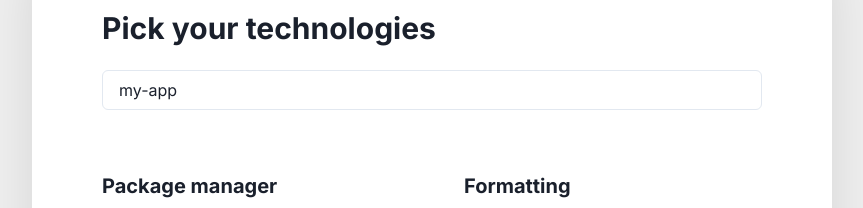
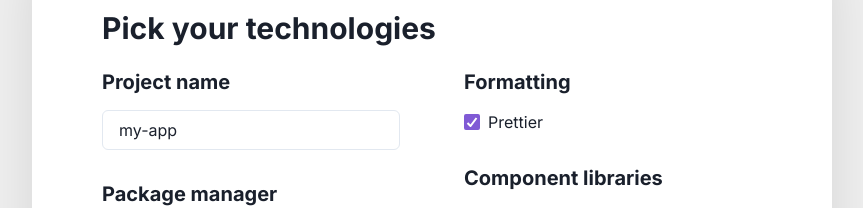
Before and after one commit to akd-io/create-next-stack-website, a Next.js app: page / in a window 1280 px wide. Shown: the part 530-738 px from the top of the page, without its empty margins (208-1071 px from the left). Built offline with nearby package versions, Linux system fonts and the light colour scheme.

Commit message:
Add heading for project name input

```diff
--- a/templates/LandingPage/LandingPageTemplate.tsx
+++ b/templates/LandingPage/LandingPageTemplate.tsx
@@ -267,16 +267,21 @@ const LandingPageTemplate = () => {
                 </Heading>
 
                 <Stack spacing="16">
-                  <Input
-                    {...register(formDataKeys.projectName, {
-                      pattern: /^[a-z0-9-]+$/,
-                    })}
-                  />
                   <Stack
                     spacing={["8", "8", "16"]}
                     direction={["column", "column", "row"]}
                   >
                     <Stack spacing="8" flexBasis="100%">
+                      <Stack spacing="4">
+                        <Heading as="h3" size="md">
+                          Project name
+                        </Heading>
+                        <Input
+                          {...register(formDataKeys.projectName, {
+                            pattern: /^[a-z0-9-]+$/,
+                          })}
+                        />
+                      </Stack>
                       <Stack spacing="4">
                         <Heading as="h3" size="md">
                           Package manager
```
